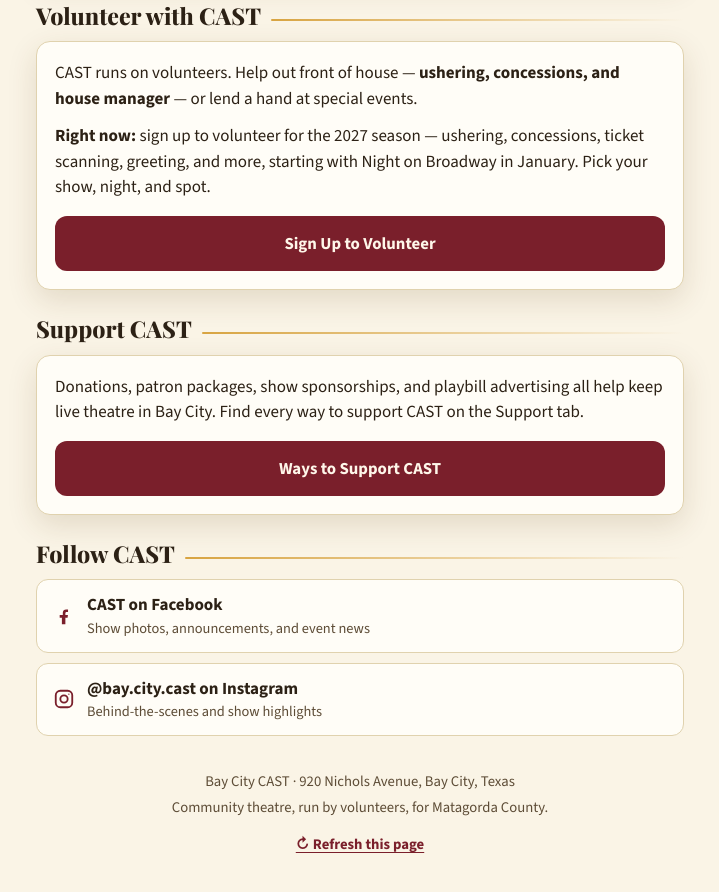
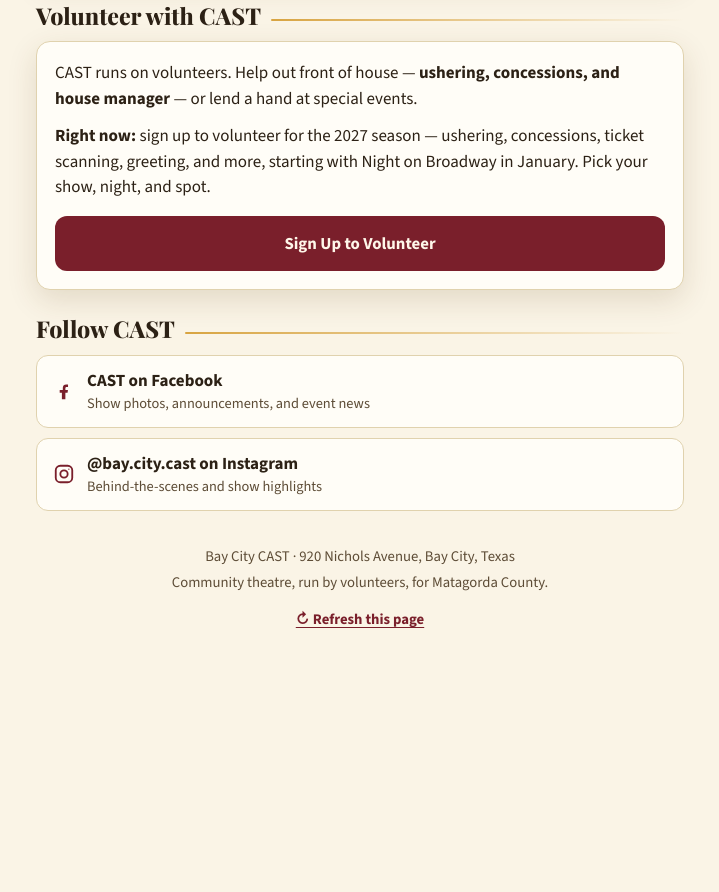
Before and after one commit to darvesmith/bay-city-cast-app, a plain HTML site: page index.html in a window 1280 px wide. Shown: the part 2325-3217 px from the top of the page, without its empty margins (280-999 px from the left). After the commit the page ends 3146 px from the top, so only its background shows below. Drawn offline with nearby package versions, Linux system fonts and the light colour scheme; a script that the page names is missing; a web font is replaced by a local one.

Commit message:
Remove the Support CAST teaser from the home page

```diff
--- a/index.html
+++ b/index.html
@@ -473,16 +473,6 @@
             <p><strong>Right now:</strong> sign up to volunteer for the 2027 season — ushering, concessions, ticket scanning, greeting, and more, starting with Night on Broadway in January. Pick your show, night, and spot.</p>
             <div class="btn-row">
               <a class="btn btn-red" href="https://season-volunteer.baycitycast.com/" target="_blank" rel="noopener">Sign Up to Volunteer</a>
-            </div>
-          </div></div>
-        </section>
-
-        <section aria-labelledby="support-teaser-title">
-          <div class="section-head"><h2 id="support-teaser-title">Support CAST</h2><div class="rule" aria-hidden="true"></div></div>
-          <div class="card"><div class="pad">
-            <p>Donations, patron packages, show sponsorships, and playbill advertising all help keep live theatre in Bay City. Find every way to support CAST on the Support tab.</p>
-            <div class="btn-row">
-              <button class="btn btn-red" type="button" data-goto="support">Ways to Support CAST</button>
             </div>
           </div></div>
         </section>
```
